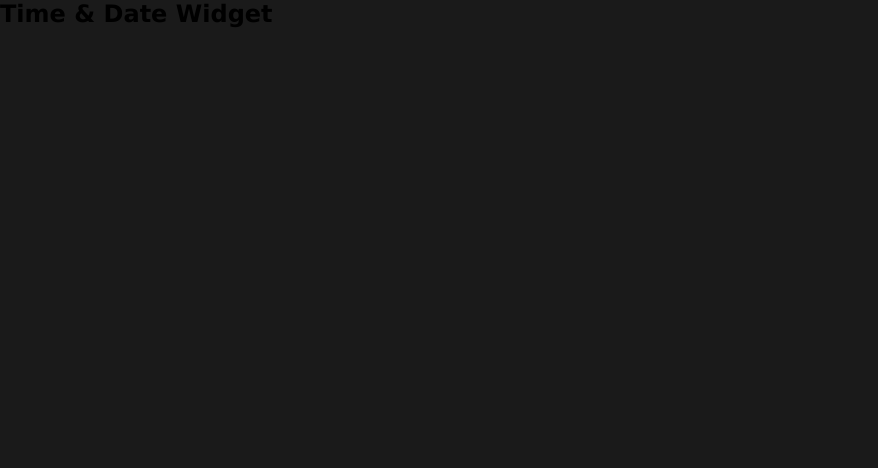
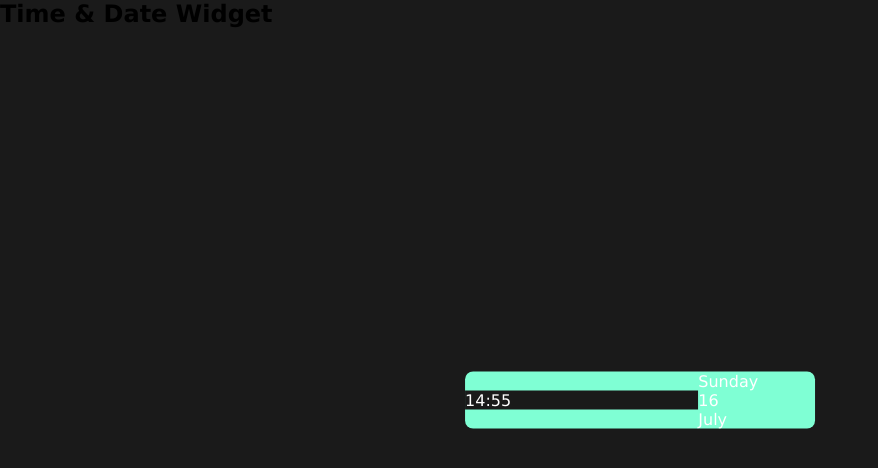
Before and after one commit to jbrouss2/Mini-Time-Date-Widget, a plain HTML site: page index.html in a window 1280 px wide. Shown: the whole page, without its empty margins (0-878 px from the left). Drawn offline with Linux system fonts and the light colour scheme.

Commit message:
Correcting misspellings & adding on to existing code

```diff
--- a/index.html
+++ b/index.html
@@ -7,9 +7,9 @@
 
     <body>
         <div class="container">
-            <div class="clock-container"> </div>
+            <div class="clock-container"></div>
             <div class="date-container"></div>
         </div>
-        <scirpt src="script.js"></scirpt>
+        <script src="script.js"></script>
     </body>
 </html>
--- a/script.js
+++ b/script.js
@@ -1,5 +1,5 @@
-let dateContainer = document.querySelector(".date-continer");
-let clockContainer = document.querySelector(".clocker-container");
+let dateContainer = document.querySelector(".date-container");
+let clockContainer = document.querySelector(".clock-container");
 
 /*Array of all the week days*/
 const weekdays = [
@@ -37,5 +37,7 @@ const dateClock = setInterval(function dateTime(){
 
     minutes = minutes < 10 ? "0" + minutes : minutes;
 
-    dateContainer.innerHtml = `<p>${day}</p><p><span>${date}</span></p><p>${month}</p>`;
-})
+    dateContainer.innerHTML = `<p>${day}</p><p><span>${date}</span></p><p>${month}</p>`;
+
+    clockContainer.innerHTML = `${hours}:${minutes}`;
+}, 1000);
--- a/style.css
+++ b/style.css
@@ -8,3 +8,21 @@
 body{
     background-color: #1a1a1a;
 }
+
+.container{
+    width: 21.87em;
+    display: grid;
+    position: absolute;
+    transform: translate(-50%, -50%);
+    left: 50%;
+    top: 50%;
+    color: #ffff;
+    align-items: center;
+    grid-template-columns: 8fr 4fr;
+    background-color: aquamarine;
+    border-radius: 0.5em;
+}
+
+.clock-container{
+    background-color: #1a1a1a;
+}
```
